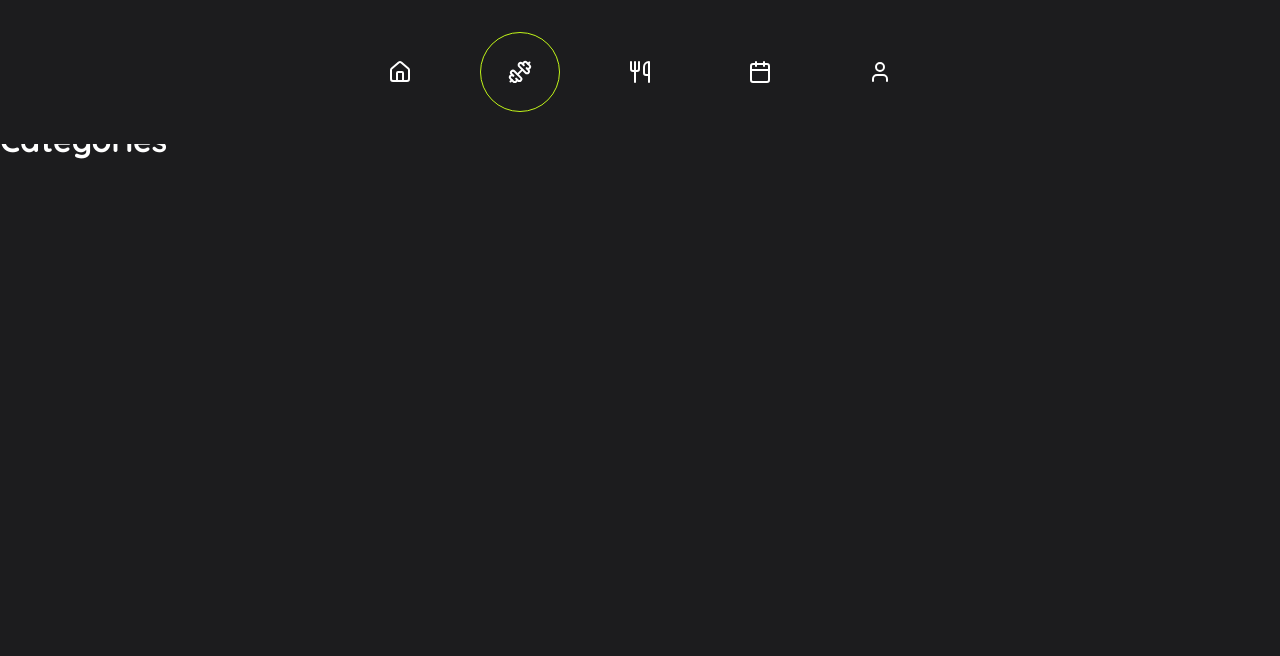
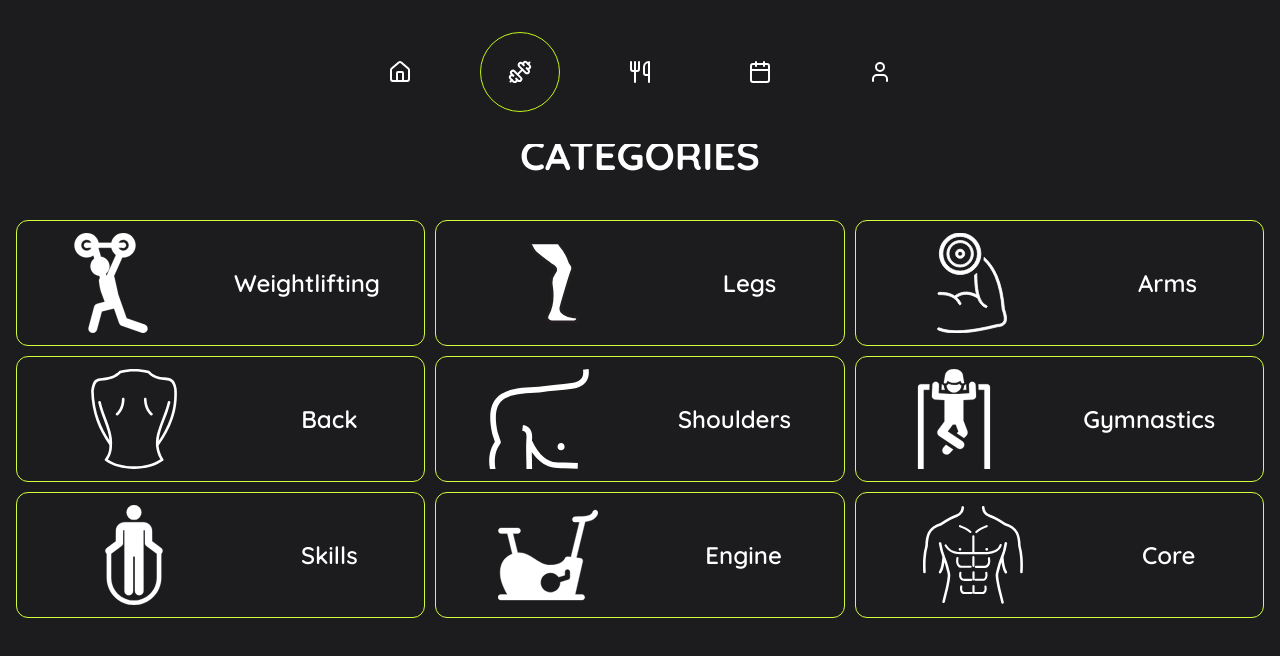
Before and after one commit to TackoBracko/crossfit-tracker-app-react-ts, a React (Vite) app: page /categories in a window 1280 px wide. Shown: the top 656 px of the page. Built offline with nearby package versions, Linux system fonts and the light colour scheme.

Commit message:
added category content, category list

```diff
--- a/src/App.tsx
+++ b/src/App.tsx
@@ -12,7 +12,7 @@ import Onbording from "./pages/Sigup/Onbording";
 import Layout from "./components/Layout";
 import Profile from "./pages/User/Profile";
 import Edit from "./pages/User/Profile/Edit";
-import CategoriesList from "./pages/Categories/List";
+import CategoriesList from "./pages/Movements/CategoriesList";
 import { AuthProvider } from "./components/Context/AuthContext";
 import { ProtectedRoutes, PublicRoutes } from "./components/Context/AuthRoutes";
 import { UserDataProvider } from "./components/Context/UserContext";
--- a/src/pages/Categories/List/List.module.css
+++ /dev/null
@@ -1,3 +0,0 @@
-.categoriesHeader {
-  margin-top: var(--m-4xl);
-}
--- a/src/pages/Categories/List/index.tsx
+++ /dev/null
@@ -1,13 +0,0 @@
-import classes from "./List.module.css";
-
-export default function CategoriesList() {
-  return (
-    <>
-      <header className={classes.categoriesHeader}>
-        <h1>Categories</h1>
-      </header>
-
-      <section></section>
-    </>
-  );
-}
--- /dev/null
+++ b/src/pages/Movements/CategoriesList/CategoriesList.module.css
@@ -0,0 +1,93 @@
+.categoriesHeader {
+  margin-top: var(--m-4xl);
+  text-align: center;
+  font-size: var(--font-base);
+  font-weight: var(--font-bold);
+  text-transform: uppercase;
+}
+
+.categoriesSection {
+  padding: var(--p-base);
+  margin-top: var(--m-base);
+  display: grid;
+  gap: var(--gap-sm);
+}
+
+.categoryBox {
+  border: 1px solid #d0fd3e;
+  border-radius: var(--rounded-xl);
+  padding: var(--p-sm);
+}
+
+.categoryCard {
+  display: flex;
+  align-items: center;
+  justify-content: space-around;
+  gap: var(--gap-xs);
+}
+
+.categoryCard img {
+  width: 70px;
+  height: 70px;
+  object-fit: contain;
+}
+
+.categoryCard h3 {
+  color: var(--primary-text);
+  font-size: var(--font-lg);
+  font-weight: var(--font-semibold);
+  transition: color 0.3s ease;
+}
+
+.categoryCard h3:hover {
+  color: var(--primary-btn-hover);
+}
+
+@media (min-width: 425px) {
+  .categoryCard img {
+    width: 80px;
+    height: 80px;
+  }
+
+  .categoryCard h3 {
+    font-size: var(--font-xl);
+  }
+}
+
+@media (min-width: 768px) {
+  .categoriesHeader {
+    font-size: var(--font-2xl);
+    margin-top: var(--m-4xl);
+  }
+
+  .categoriesSection {
+    display: grid;
+    grid-template-columns: repeat(2, 1fr);
+    column-gap: var(--gap-sm);
+  }
+
+  .categoryCard img {
+    width: 90px;
+    height: 90px;
+  }
+
+  .categoryCard h3 {
+    font-size: var(--font-2xl);
+  }
+}
+
+@media (min-width: 1024px) {
+  .categoriesHeader {
+    font-size: var(--font-xl);
+    margin-top: 130px;
+  }
+
+  .categoriesSection {
+    grid-template-columns: repeat(3, 1fr);
+  }
+
+  .categoryCard img {
+    width: 100px;
+    height: 100px;
+  }
+}
--- /dev/null
+++ b/src/pages/Movements/CategoriesList/index.tsx
@@ -0,0 +1,23 @@
+import classes from "./CategoriesList.module.css";
+import { crossfitData } from "../../../Data/Exercise";
+
+export default function CategoriesList() {
+  return (
+    <>
+      <header className={classes.categoriesHeader}>
+        <h1>Categories</h1>
+      </header>
+
+      <section className={classes.categoriesSection}>
+        {crossfitData.map((category) => (
+          <div key={category.id} className={classes.categoryBox}>
+            <div className={classes.categoryCard}>
+              <img src={category.icon} alt={category.title} />
+              <h3>{category.title}</h3>
+            </div>
+          </div>
+        ))}
+      </section>
+    </>
+  );
+}
```
